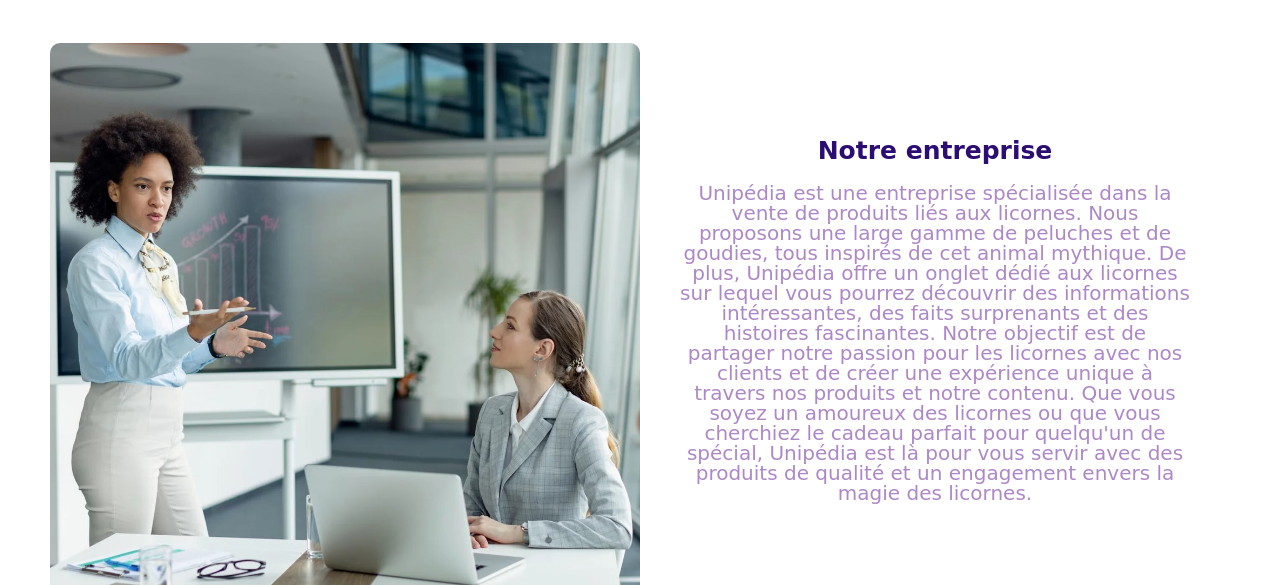
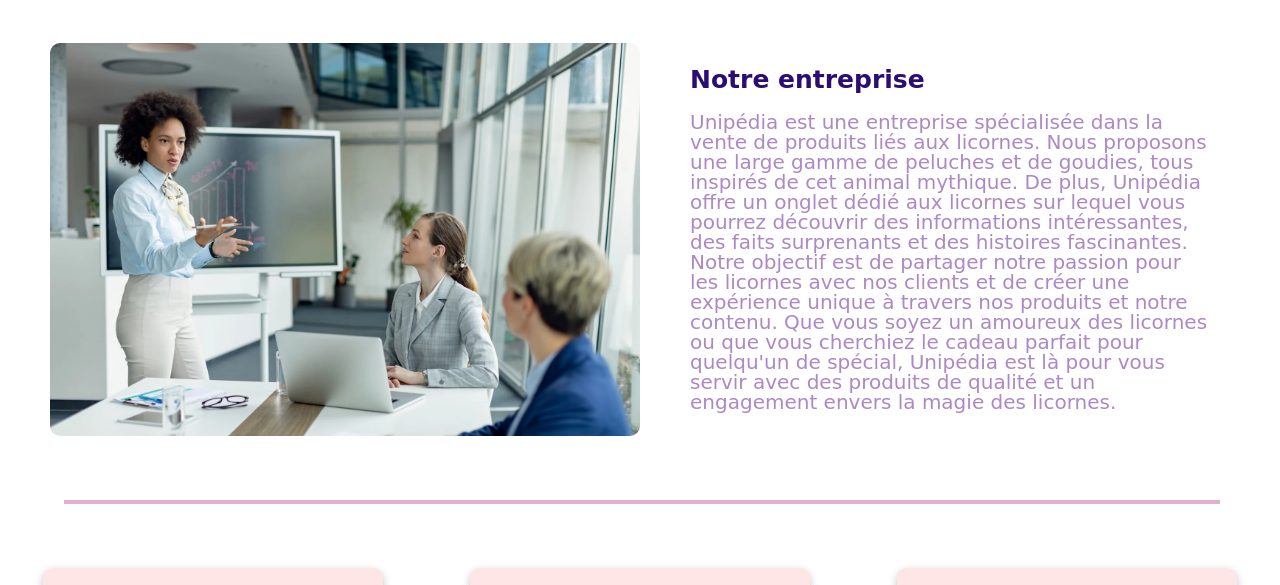
Before and after one commit to JoeVan1109/UNIPEDIA, a website: page html/apropos.html in a window 1280 px wide. Shown: the part 212-797 px from the top of the page. Drawn offline with Linux system fonts and the light colour scheme; a web font is replaced by a local one.

Commit message:
a propos petites retouches

```diff
--- a/html/apropos.html
+++ b/html/apropos.html
@@ -49,9 +49,9 @@
 
         <section class="bloc-entreprise">
 
-            <img class="entreprise-img" src="../asset/apropos/entreprise.jpg" alt="image-entreprise">
+            <img class="entreprise-img" src="../asset/apropos/entreprise.webp" alt="image-entreprise">
 
-            <div class="entreprise-text">
+            <div class="entreprise-bloc-text">
                 <h2 class="entreprise-title">Notre entreprise</h2>
                 <p class="entreprise-text">Unipédia est une entreprise spécialisée dans la vente de produits liés aux licornes. Nous proposons une large gamme de peluches et de goudies, tous inspirés de cet animal mythique. De plus, Unipédia offre un onglet dédié aux licornes sur lequel vous pourrez découvrir des informations intéressantes, des faits surprenants et des histoires fascinantes. Notre objectif est de partager notre passion pour les licornes avec nos clients et de créer une expérience unique à travers nos produits et notre contenu. Que vous soyez un amoureux des licornes ou que vous cherchiez le cadeau parfait pour quelqu'un de spécial, Unipédia est là pour vous servir avec des produits de qualité et un engagement envers la magie des licornes.</p>
             </div>
--- a/sass/pages/apropos.scss
+++ b/sass/pages/apropos.scss
@@ -27,7 +27,7 @@
                 border-radius: 10px;
             }
 
-            .entreprise-text {
+            .entreprise-bloc-text {
 
                 margin: 20px;
 
@@ -70,13 +70,28 @@
 
                 margin: 50px;
 
+
                 .entreprise-img {
 
-                    width: 50%;
+                    width: 50%
+
+                }
+
+                .entreprise-bloc-text {
+
+                    margin-left: 50px;
+
+                    .entreprise-title {
+
+                        text-align: left;
+                    }
+
+                    .entreprise-text {
+
+                        text-align: left;
+                    }
                 }
             }
-
-
 
         }
 
```
Also changed, not shown: asset/apropos/entreprise.jpg (deleted), css/style.css, 1 other file.
